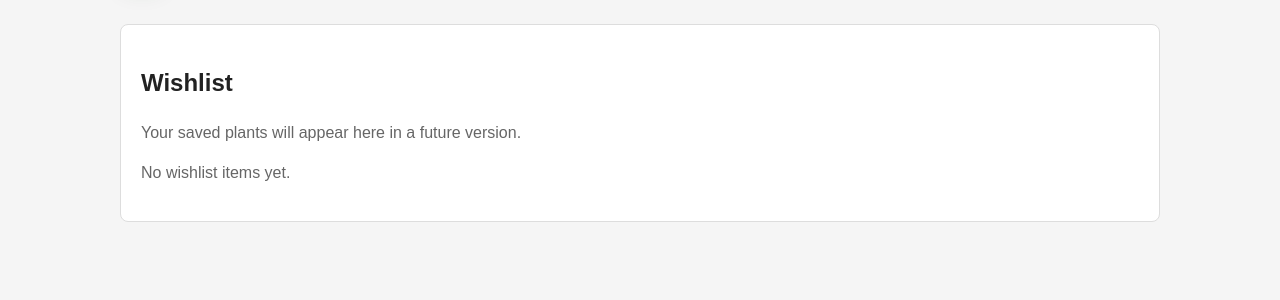
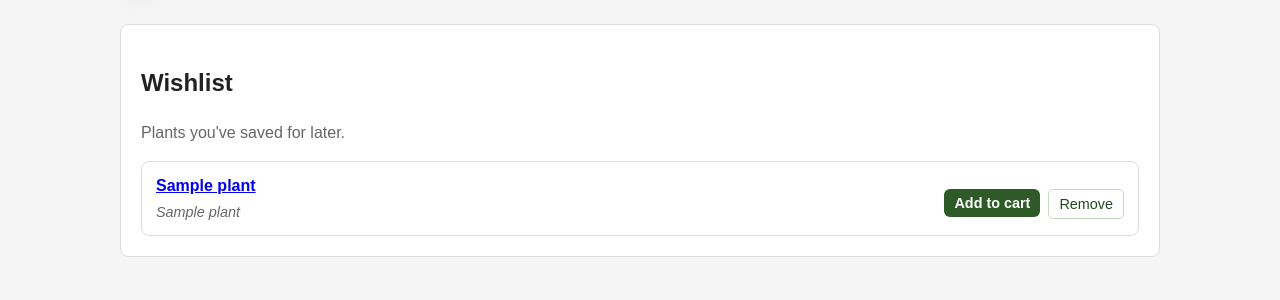
Before and after one commit to rowanjames04/SDS-Plant-Nursery, a Flask app: page /wishlist in a window 1280 px wide. Shown: the part 85-385 px from the top of the page. Run offline with Flask 3, Linux system fonts and the light colour scheme; a user stored in the database is signed in; tables that the repository leaves empty hold one stand-in row (values such as "Sample post").

Commit message:
feat: implement wishlist feature for saving plants
Add Wishlist model and routes to allow users to save plants for later.
- Add Wishlist model with user/plant relationships in models.py
- Create routes for adding and removing wishlist items in app.py
- Update wishlist template to display saved plants with remove option
- Add "Add to wishlist" button on plant detail page

```diff
--- a/app.py
+++ b/app.py
@@ -42,7 +42,7 @@ login_manager.login_message_category = 'info'
 def load_user(user_id):
     return User.query.get(int(user_id))
 
-from models import Cart, CartItem, Category, Order, OrderItem, Plant, PlantPot, Pot, Species, User, Variety
+from models import Cart, CartItem, Category, Order, OrderItem, Plant, PlantPot, Pot, Species, User, Variety, Wishlist
 from admin import admin_bp
 app.register_blueprint(admin_bp)
 
@@ -335,10 +335,44 @@ def logout():
 @app.route("/wishlist")
 @login_required
 def wishlist():
+    wishlist_items = Wishlist.query.filter_by(user_id=current_user.id).order_by(Wishlist.created_at.desc()).all()
     return render_template(
         "wishlist.html",
-        wishlist_items=[],
+        wishlist_items=wishlist_items,
     )
+
+
+@app.route("/wishlist/add/<int:plant_id>", methods=["POST"])
+@login_required
+def add_to_wishlist(plant_id):
+    # Check if already in wishlist
+    existing = Wishlist.query.filter_by(user_id=current_user.id, plant_id=plant_id).first()
+    if existing:
+        flash("Plant is already in your wishlist.", "info")
+    else:
+        wishlist_item = Wishlist(user_id=current_user.id, plant_id=plant_id)
+        db.session.add(wishlist_item)
+        db.session.commit()
+        flash("Added to wishlist!", "success")
+
+    next_url = request.form.get("next")
+    if next_url:
+        return redirect(next_url)
+    return redirect(url_for("wishlist"))
+
+
+@app.route("/wishlist/remove/<int:plant_id>", methods=["POST"])
+@login_required
+def remove_from_wishlist(plant_id):
+    wishlist_item = Wishlist.query.filter_by(user_id=current_user.id, plant_id=plant_id).first_or_404()
+    db.session.delete(wishlist_item)
+    db.session.commit()
+    flash("Removed from wishlist.", "info")
+
+    next_url = request.form.get("next")
+    if next_url:
+        return redirect(next_url)
+    return redirect(url_for("wishlist"))
 
 @app.route("/cart")
 @login_required
--- a/templates/plant_detail.html
+++ b/templates/plant_detail.html
@@ -48,6 +48,10 @@
                 {% else %}
                     <p class="muted">No sizes currently available.</p>
                 {% endif %}
+                <form class="inline-form" method="post" action="{{ url_for('add_to_wishlist', plant_id=plant.id) }}" style="margin-top: 12px;">
+                    <input type="hidden" name="next" value="{{ url_for('plant_detail', id=plant.id) }}">
+                    <button type="submit" class="button-secondary">♡ Add to wishlist</button>
+                </form>
             </div>
         </section>
 
--- a/templates/wishlist.html
+++ b/templates/wishlist.html
@@ -12,17 +12,33 @@
     <main class="container">
         <section class="card">
             <h1>Wishlist</h1>
-            <p class="muted">Your saved plants will appear here in a future version.</p>
+            <p class="muted">Plants you've saved for later.</p>
             {% if wishlist_items %}
                 <div class="plant-list">
                     {% for item in wishlist_items %}
-                        <article class="plant-card">
-                            <h3>{{ item.common_name }}</h3>
+                        <article class="compact-card" style="display: flex; justify-content: space-between; align-items: center; gap: 12px;">
+                            <div style="flex: 1; min-width: 0;">
+                                <h3 style="margin: 0 0 4px;"><a href="{{ url_for('plant_detail', id=item.plant.id) }}">{{ item.plant.common_name }}</a></h3>
+                                {% if item.plant.scientific_name %}
+                                    <p class="muted" style="margin: 0; font-size: 0.9rem;"><em>{{ item.plant.scientific_name }}</em></p>
+                                {% endif %}
+                            </div>
+                            <div style="display: flex; gap: 8px; flex-shrink: 0;">
+                                <form method="post" action="{{ url_for('add_to_cart', plant_id=item.plant.id) }}" style="display: inline;">
+                                    <input type="hidden" name="next" value="{{ url_for('wishlist') }}">
+                                    <button type="submit" class="button-link" style="padding: 6px 10px; font-size: 0.9rem;">Add to cart</button>
+                                </form>
+                                <form method="post" action="{{ url_for('remove_from_wishlist', plant_id=item.plant.id) }}" style="display: inline;">
+                                    <input type="hidden" name="next" value="{{ url_for('wishlist') }}">
+                                    <button type="submit" class="button-secondary" style="padding: 6px 10px; font-size: 0.9rem;">Remove</button>
+                                </form>
+                            </div>
                         </article>
                     {% endfor %}
                 </div>
             {% else %}
                 <p class="muted">No wishlist items yet.</p>
+                <p><a href="{{ url_for('plants_index') }}">Browse plants</a> to add some!</p>
             {% endif %}
         </section>
     </main>
```
Also changed, not shown: models.py (+11 -0 lines).
